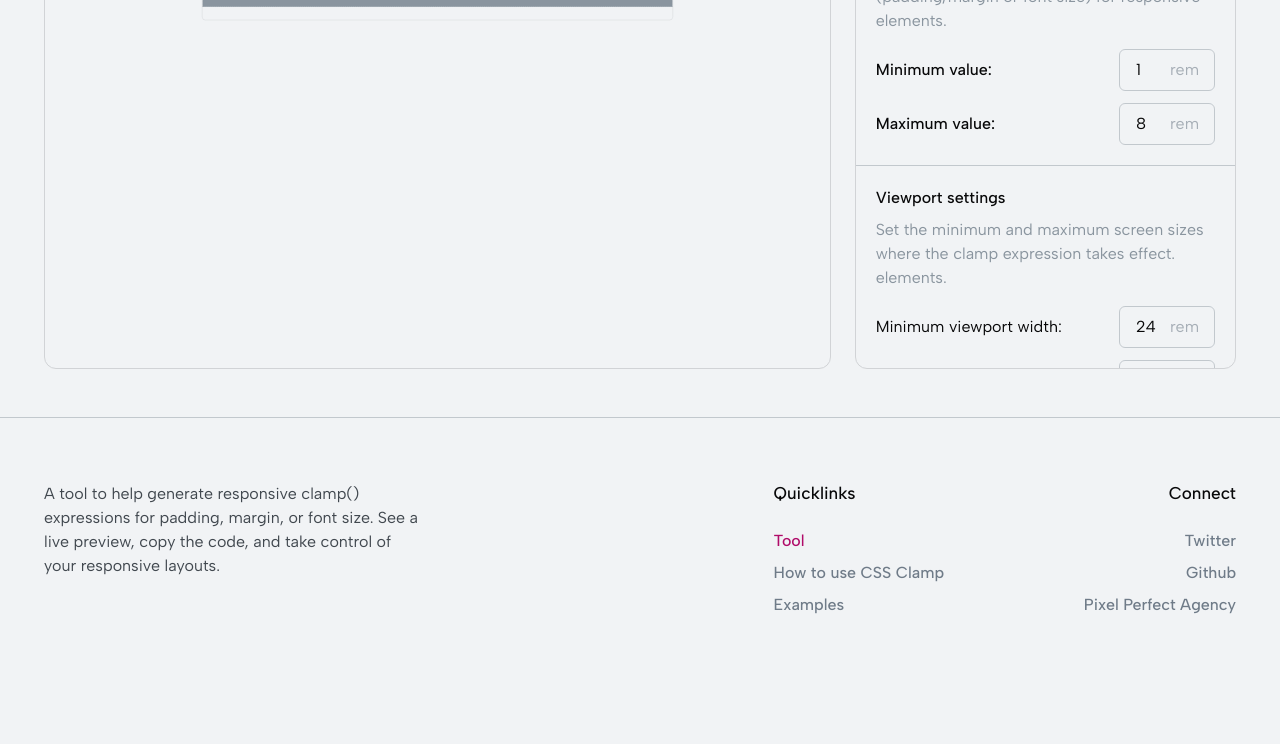
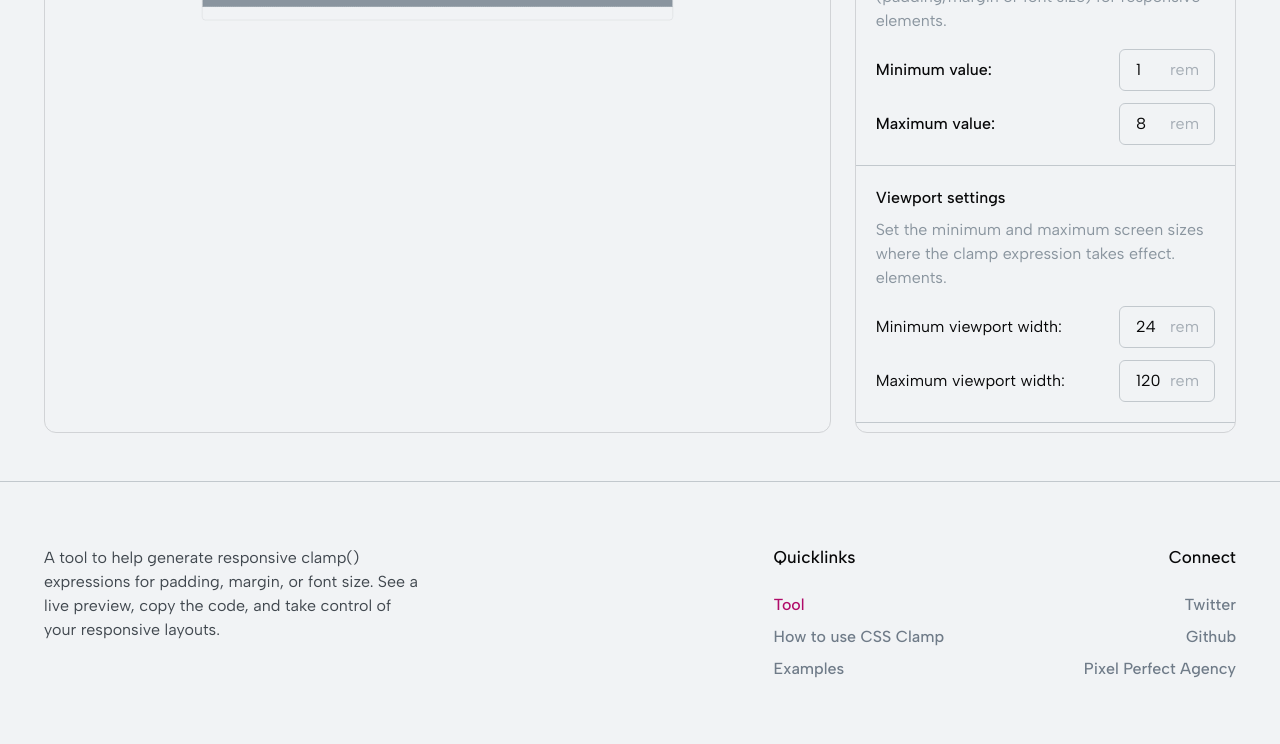
Before and after one commit to Willem-Jaap/cssclamp, a Next.js app: page / in a window 1280 px wide. Shown: the part 491-1235 px from the top of the page. Built offline with nearby package versions, Linux system fonts and the light colour scheme.

Commit message:
feat: update explained section, fix height

```diff
--- a/src/app/page.tsx
+++ b/src/app/page.tsx
@@ -26,7 +26,7 @@ const Page = () => {
                 <div className="col-span-10 flex-1 rounded-xl border border-neutral-100">
                     <Preview />
                 </div>
-                <div className="col-span-5 flex h-[calc(100vh-16rem)] w-full flex-col overflow-hidden overflow-y-auto rounded-xl border border-neutral-100">
+                <div className="col-span-5 flex h-[calc(100vh-12rem)] w-full flex-col overflow-hidden overflow-y-auto rounded-xl border border-neutral-100">
                     <Actions />
                 </div>
             </div>
--- a/src/components/misc/actions.tsx
+++ b/src/components/misc/actions.tsx
@@ -98,7 +98,7 @@ const Actions = () => {
     };
 
     return (
-        <>
+        <div className="flex h-full flex-col">
             <div className="flex items-center justify-between gap-4 border-b border-b-neutral-200 p-5">
                 <h2 className="whitespace-nowrap text-lg font-medium">Actions</h2>
                 <DropdownMenu>
@@ -186,56 +186,19 @@ const Actions = () => {
                         {...register('maximumViewport')}
                     />
                 </div>
-                <h2 className="mt-4 text-sm text-neutral-600">Explained</h2>
-                {mode === 'tailwind' && (
-                    <p className="text-sm text-neutral-400">
-                        Mentioned values are according to the default Tailwind spacing scale.{' '}
-                        <Link
-                            href="https://tailwindcss.com/docs/customizing-spacing#default-spacing-scale"
-                            target="_blank"
-                            rel="noreferrer">
-                            See reference ↗
-                        </Link>
-                    </p>
-                )}
+            </div>
 
-                <p className="text-sm text-neutral-500">
-                    When resizing the viewport the clamped value will be at least{' '}
-                    <span className="text-neutral-950">
-                        {watch('minimumValue')} {mode !== 'tailwind' && mode}
-                    </span>{' '}
-                    and at most{' '}
-                    <span className="text-neutral-950">
-                        {watch('maximumValue')} {mode !== 'tailwind' && mode}
-                    </span>
-                    . Between viewport widths of{' '}
-                    <span className="text-neutral-950">
-                        {watch('minimumViewport')} {mode !== 'tailwind' && mode}
-                    </span>{' '}
-                    and{' '}
-                    <span className="text-neutral-950">
-                        {watch('maximumViewport')} {mode !== 'tailwind' && mode}
-                    </span>{' '}
-                    the value will be clamped (fluid) between{' '}
-                    <span className="text-neutral-950">
-                        {watch('minimumValue')} {mode !== 'tailwind' && mode}
-                    </span>{' '}
-                    and{' '}
-                    <span className="text-neutral-950">
-                        {watch('maximumValue')} {mode !== 'tailwind' && mode}
-                    </span>{' '}
-                    linearly.
+            <div className="flex flex-1 flex-col justify-between p-5">
+                <p className="mb-16 text-sm text-neutral-600">
+                    The clamped value will be between {watch('minimumValue')}{' '}
+                    {mode !== 'tailwind' && mode} and {watch('maximumValue')}{' '}
+                    {mode !== 'tailwind' && mode}, applied linearly between the viewport sizes of{' '}
+                    {watch('minimumViewport')} {mode !== 'tailwind' && mode} and{' '}
+                    {watch('maximumViewport')} {mode !== 'tailwind' && mode}.
                 </p>
-                <h2 className="mt-4 text-sm text-neutral-600">Output</h2>
-                <p className="text-sm text-neutral-500">
-                    Add the following code to your CSS:
-                    <br />
-                    <span className="my-2 block w-fit rounded-md border border-neutral-700 bg-neutral-900 px-2 py-1 text-neutral-100">
-                        {clamp}
-                    </span>
-                </p>
+                <p className="font-medium">{clamp}</p>
             </div>
-        </>
+        </div>
     );
 };
 
```
